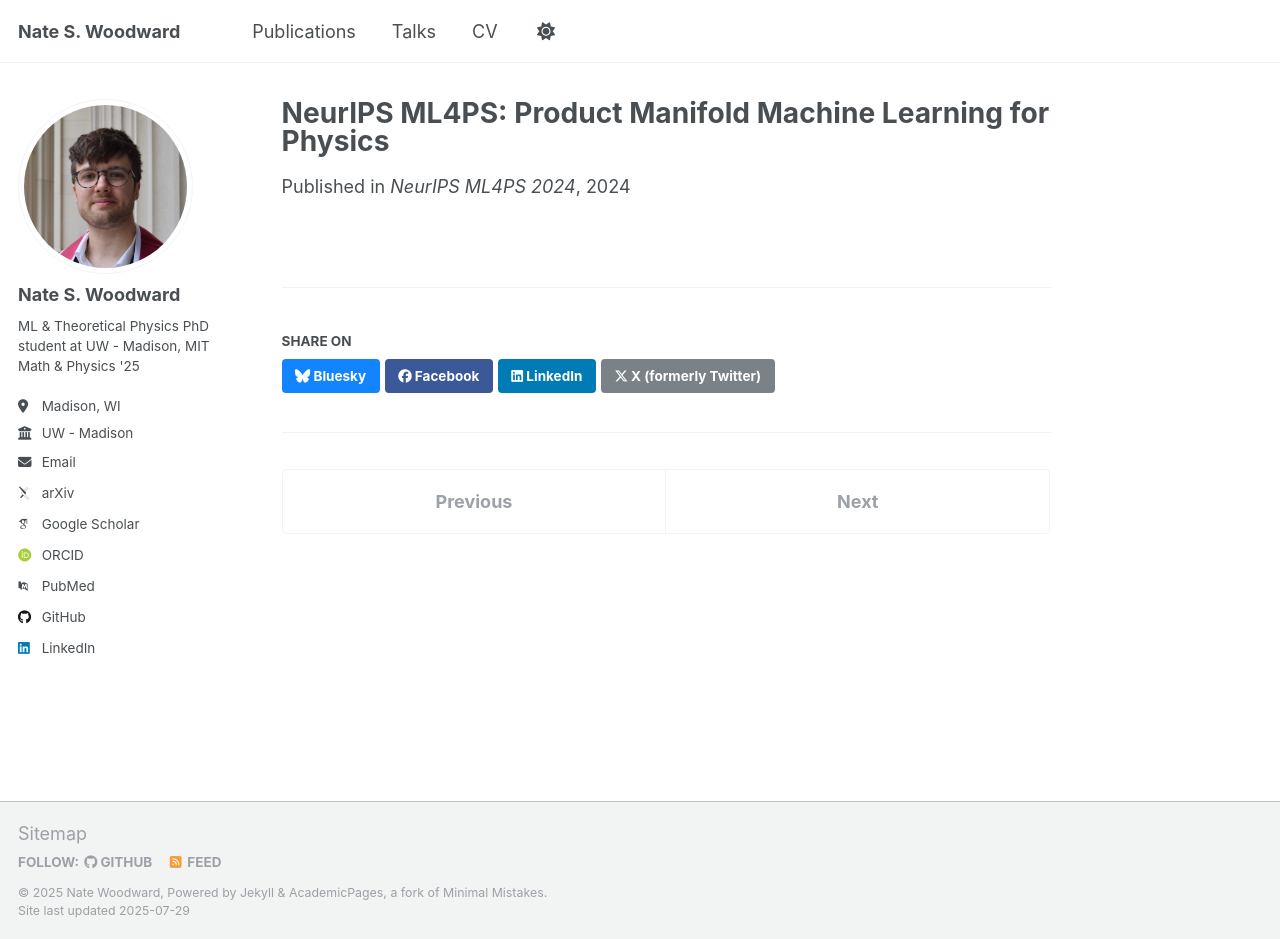
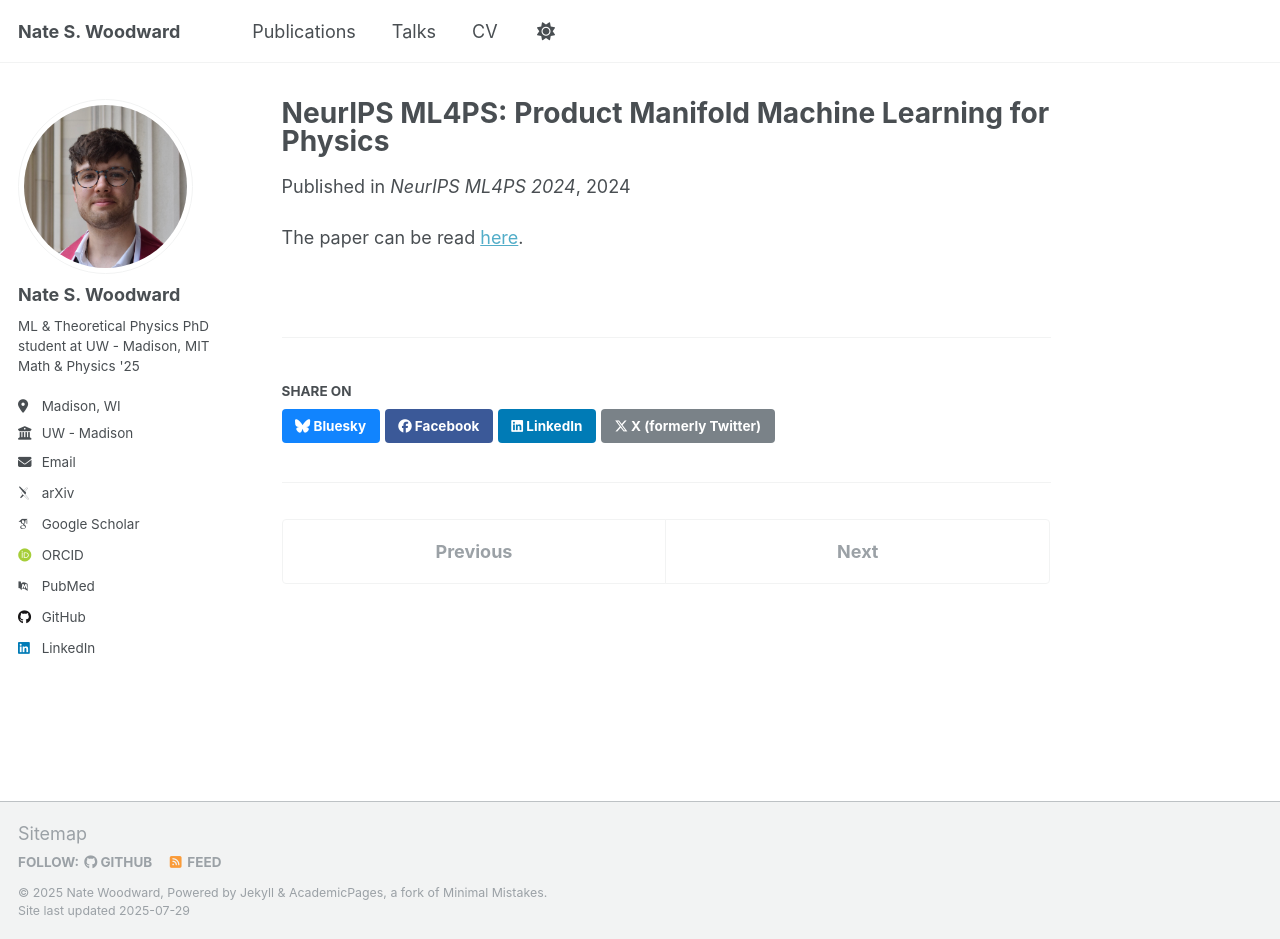
Before and after one commit to nswood/nswood.github.io, a Jekyll site: the page built from _publications/2024-12-01-PMML-NeurIPS.md, in a window 1280 px wide and 939 px high. Built offline with Jekyll 4.4.1, drawn with Linux system fonts in a browser that asks for light colours; some web fonts are replaced; a script that is not in the unit is left out.

Commit message:
Update 2024-12-01-PMML-NeurIPS.md

```diff
--- a/_publications/2024-12-01-PMML-NeurIPS.md
+++ b/_publications/2024-12-01-PMML-NeurIPS.md
@@ -8,3 +8,5 @@ date: 2024-12-01
 venue: 'NeurIPS ML4PS 2024'
 paperurl: 'https://ml4physicalsciences.github.io/2024/files/NeurIPS_ML4PS_2024_163.pdf'
 ---
+
+The paper can be read [here](https://ml4physicalsciences.github.io/2024/files/NeurIPS_ML4PS_2024_163.pdf).
```
